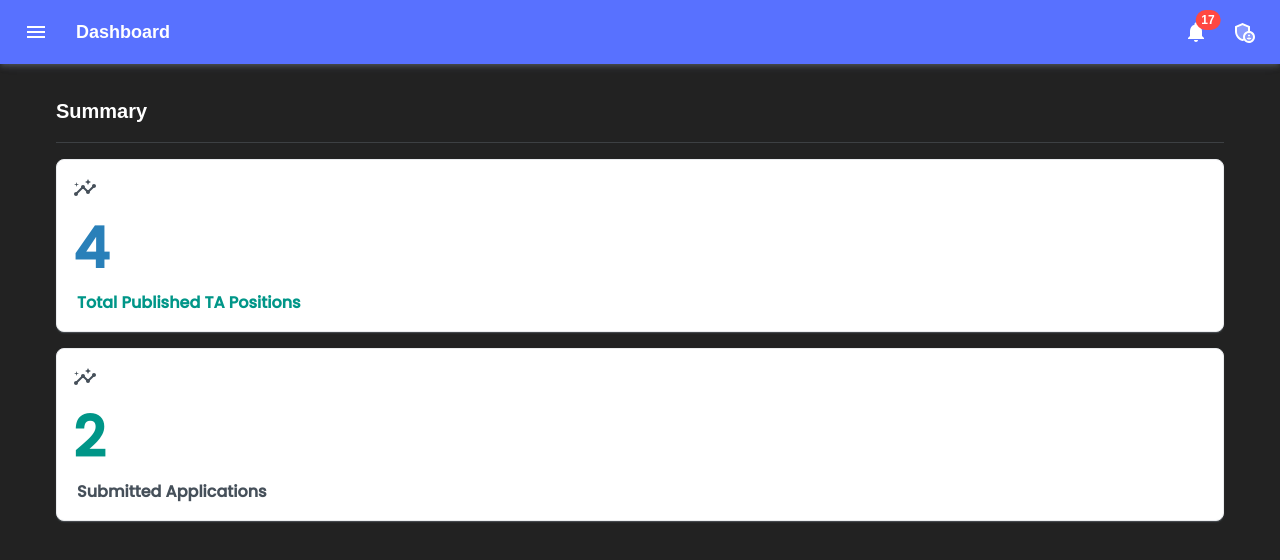
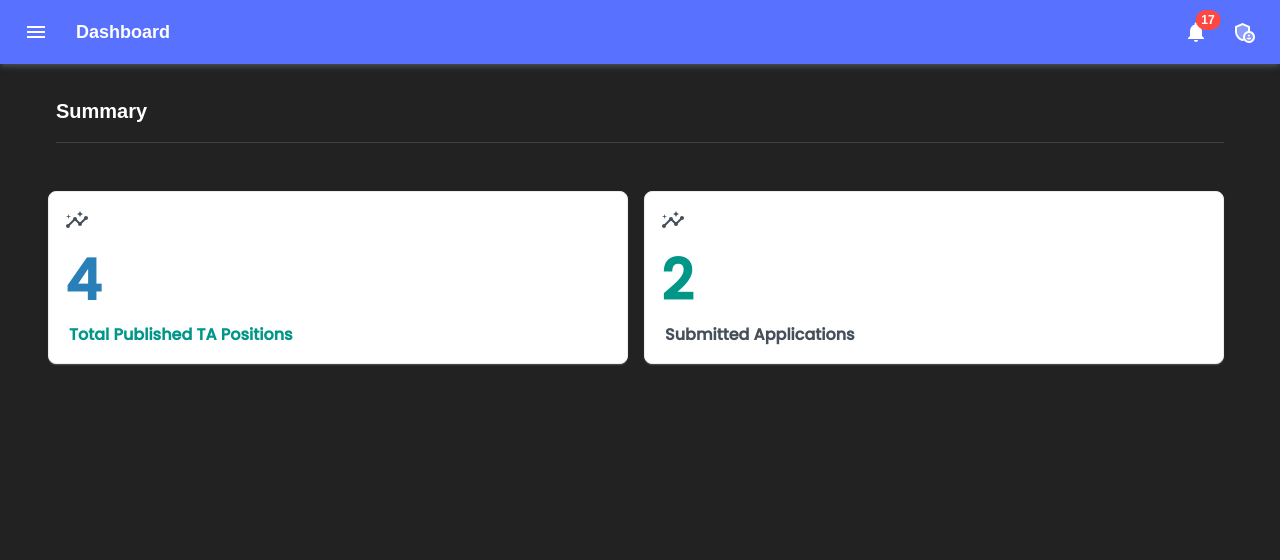
Before and after one commit to jonathanebrahimian/software-engineering-team-1-frontend, a React (Create React App) app: page /admin in a window 1280 px wide. Shown: the top 560 px of the page. Built offline with nearby package versions, Linux system fonts and the light colour scheme.

Commit message:
feat: PublicationCard and ApplicationCard displayed side by side

```diff
--- a/src/pages/AdminPage.jsx
+++ b/src/pages/AdminPage.jsx
@@ -24,11 +24,13 @@ function AdminPage() {
                 <Grid item xs={12} sx={{ mx: 7 }}>
                     <Divider></Divider>
                 </Grid>
-                <Grid item xs={12} sx={{ mx: 7 }}>
-                    <PublicationCard totalPublication={4} />
-                </Grid>
-                <Grid item xs={12} sx={{ mx: 7 }}>
-                    <ApplicationCard totalApplication={2} />
+                <Grid container sx={{ mx: 7, mt: 4 }} spacing={2}>
+                    <Grid item xs={6}>
+                        <PublicationCard totalPublication={4} />
+                    </Grid>
+                    <Grid item xs={6}>
+                        <ApplicationCard totalApplication={2} />
+                    </Grid>
                 </Grid>
             </Grid>
         </Stack >
```
